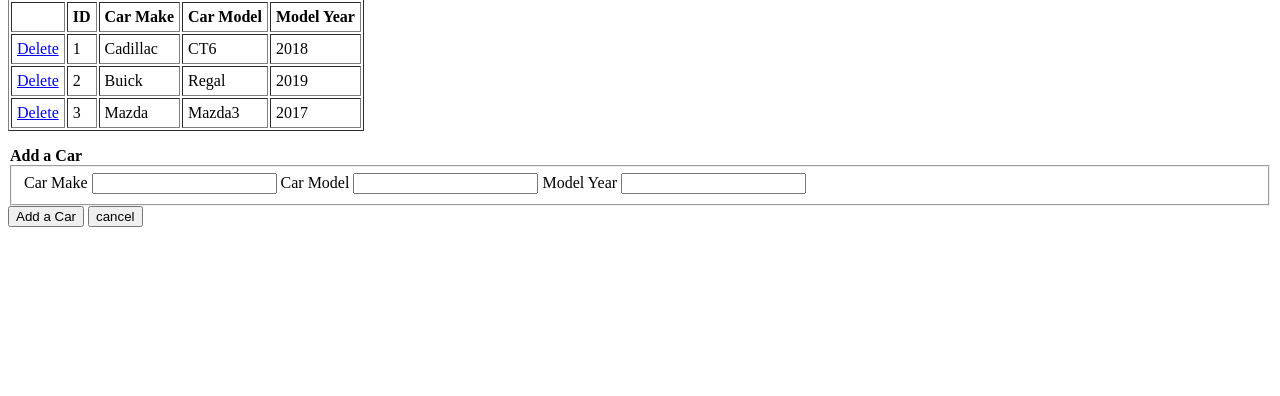
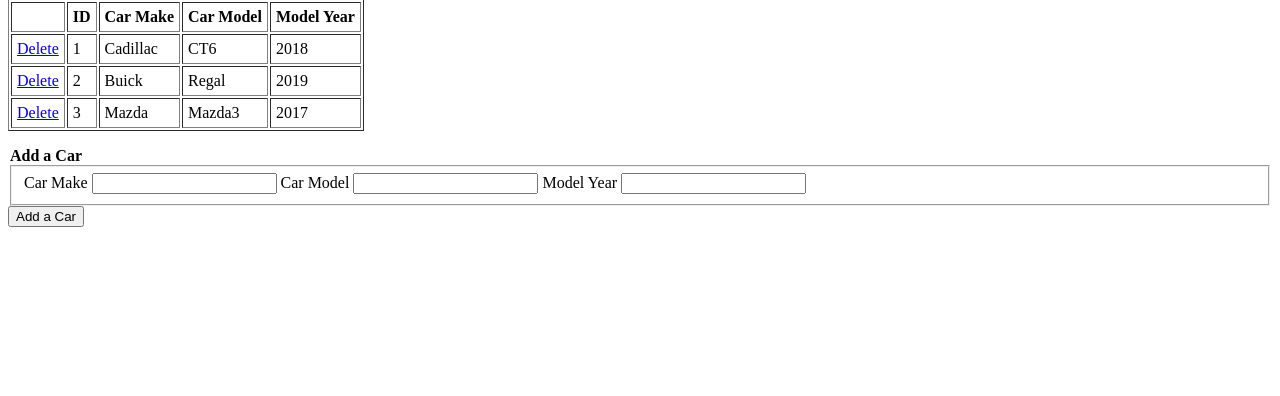
Before and after one commit to AshleyAAabel/AutomotiveDatabase, a Flask app: page /cars in a window 1280 px wide. Shown: the part 85-481 px from the top of the page. Run offline with Flask 2, Linux system fonts and the light colour scheme; data comes from the database, SQL or seed files in the repository; data that the repository does not hold is empty; some libraries are stand-ins or nearby versions.

Commit message:
removed cancel buttons for add operation

```diff
--- a/templates/cars.j2
+++ b/templates/cars.j2
@@ -35,7 +35,6 @@
                 <label> Model Year </label> <input type="text" name="carYear">
             </fieldset>
             <input class="btn" type="submit" id="addCar" name="addCar" value="Add a Car">
-            <input class="btn" type="button" value="cancel">
     </form> <!--add new car-->
 </body>
 </html>
--- a/templates/customers.j2
+++ b/templates/customers.j2
@@ -37,7 +37,6 @@
                 <label> Email </label> <input type="text" name="email">
             </fieldset>
             <input class="btn" type="submit" id="addCustomer" name="addCustomer" value="Add a Customer">
-            <input class="btn" type="button" value="cancel">
     </form> <!--add new customer-->
 
 
```
